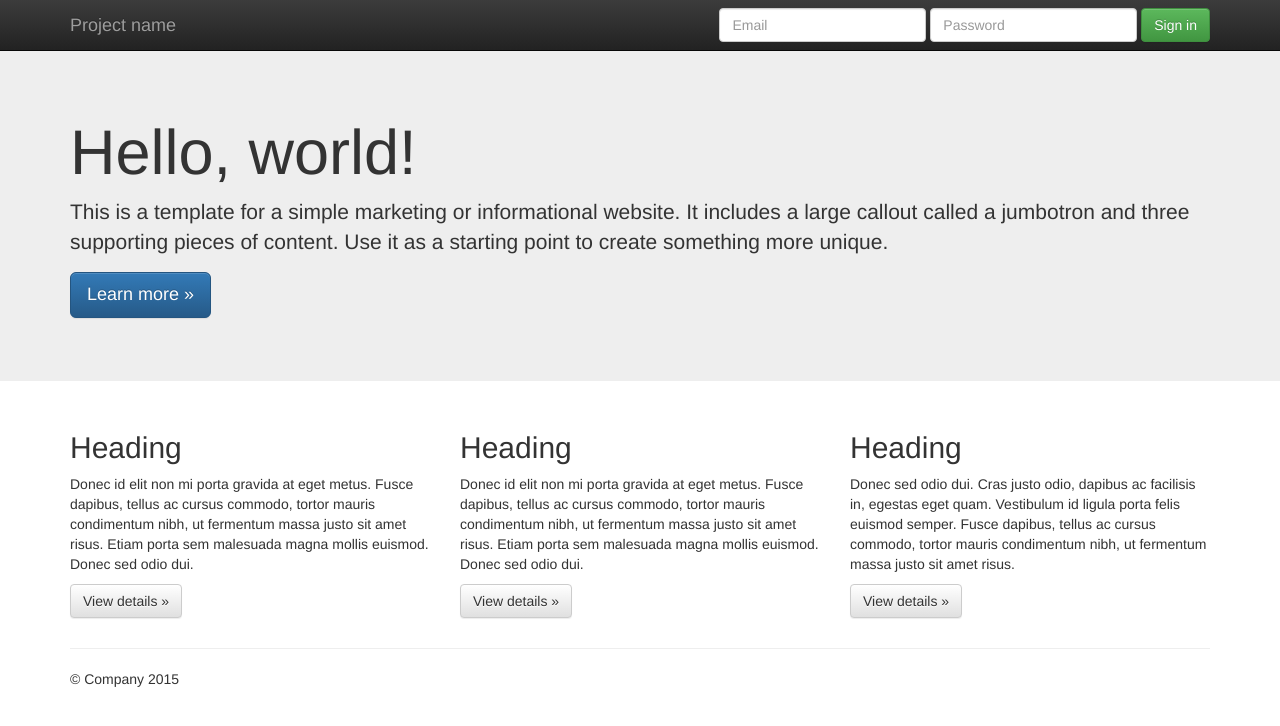
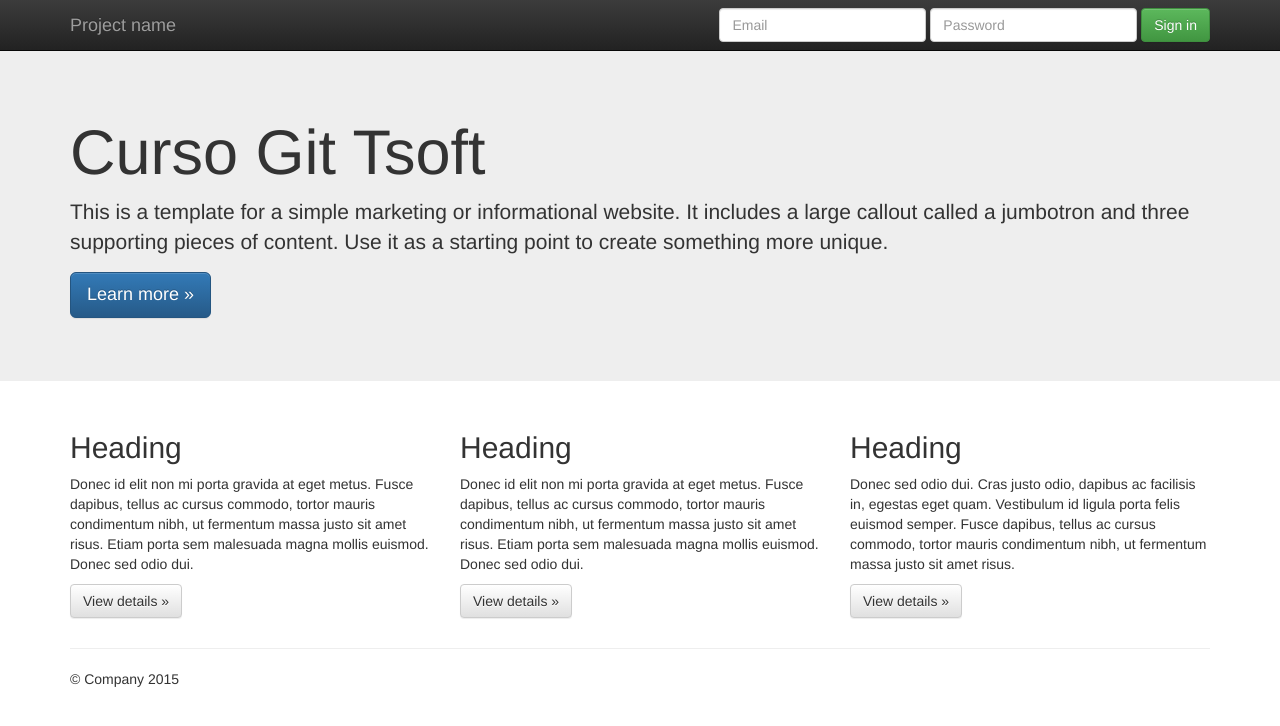
Before and after one commit to BelenTsoft/Trabajo2, a plain HTML site: page index.html in a window 1280 px wide. Drawn offline with nearby package versions, Linux system fonts and the light colour scheme.

Commit message:
Se actualiza mensaje principal

```diff
--- a/index.html
+++ b/index.html
@@ -55,7 +55,7 @@
     <!-- Main jumbotron for a primary marketing message or call to action -->
     <div class="jumbotron">
       <div class="container">
-        <h1>Hello, world!</h1>
+        <h1>Curso Git Tsoft</h1>
         <p>This is a template for a simple marketing or informational website. It includes a large callout called a jumbotron and three supporting pieces of content. Use it as a starting point to create something more unique.</p>
         <p><a class="btn btn-primary btn-lg" href="#" role="button">Learn more &raquo;</a></p>
       </div>
```
